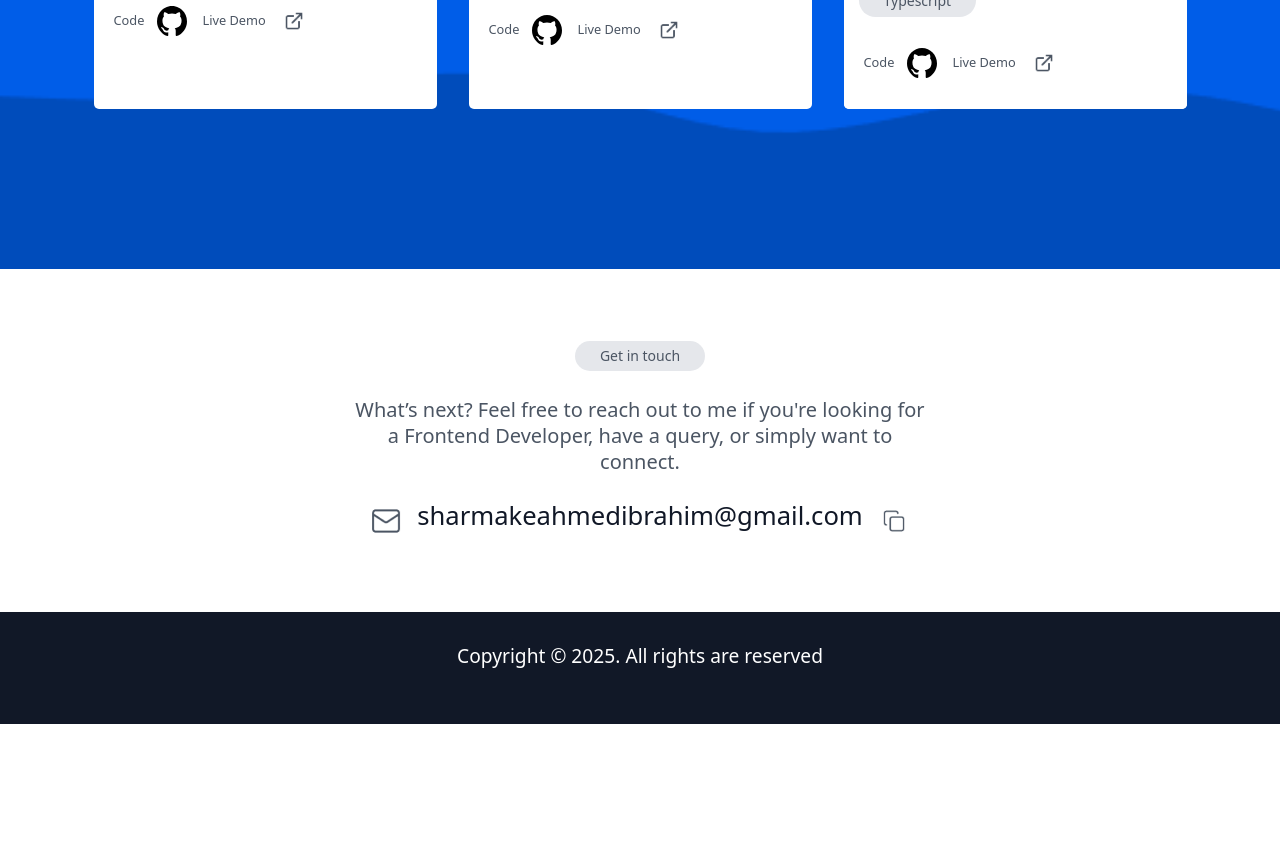
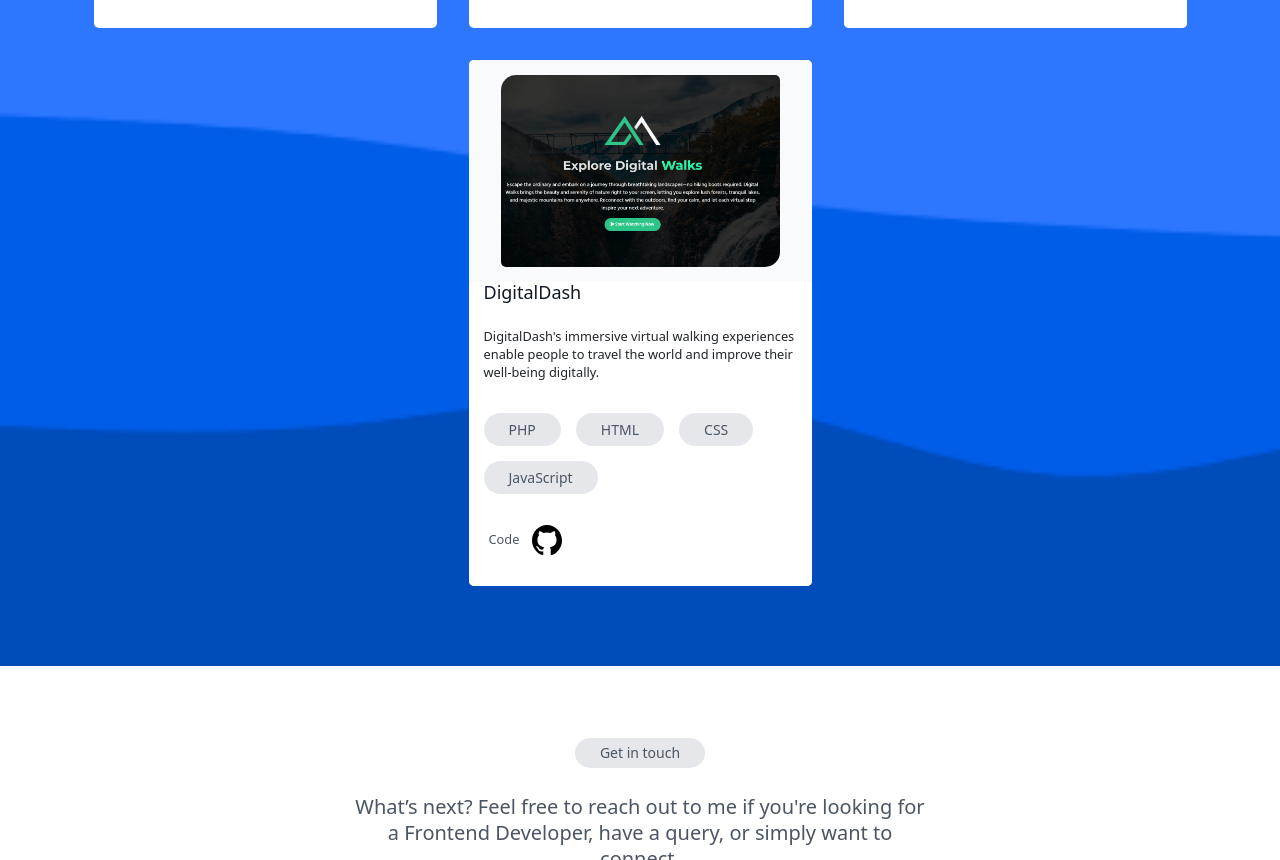
Before and after one commit to sharmake-ibrahim/sharmakeibrahim.github.io, a plain HTML site: page index.html in a window 1280 px wide. Shown: the part 2022-2882 px from the top of the page. Before the commit the page ends 2746 px from the top, so only its background shows below. Drawn offline with nearby package versions, Linux system fonts and the light colour scheme.

Commit message:
added digitaldash project

```diff
--- a/index.html
+++ b/index.html
@@ -212,6 +212,33 @@
 
                         </div>
                 </div>
+                <div class="project">
+                    <div class="img">
+                        <img src="./images/digitalDash img.png" alt=" devjob webapp image" loading="lazy">
+                    </div>
+
+                        <div class="info">
+
+                            <h3>DigitalDash</h3>
+                            <p>  DigitalDash's immersive virtual walking experiences enable people to travel the world and improve their well-being digitally.
+
+                            </p>
+                            <div class="languages">
+                                <span>PHP</span>
+                                <span>HTML</span>
+                                <span>CSS</span>
+                                <span>JavaScript</span>
+
+
+                            </div>
+
+                                <div class="resources">
+                                    <p> <a href="https://github.com/sharmake-ibrahim/DigitalDash" target="_blank">  Code <img src="./images/github-142-svgrepo-com.svg" alt="github icon"> </a>  </p>
+
+                                </div>
+
+                        </div>
+                </div>
 
 
                 <!-- <div class="project">
```
